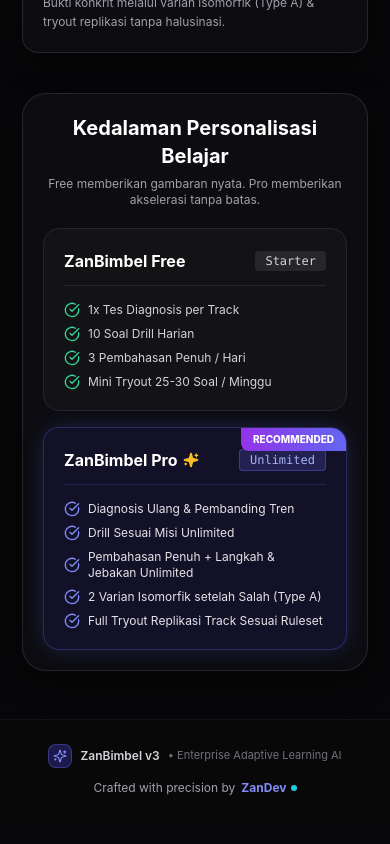
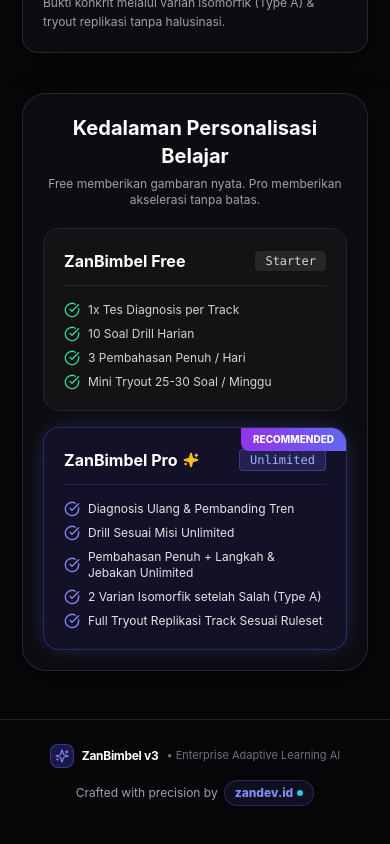
Before and after one commit to mistererte234-source/zanbim, a Next.js app: page / in a window 390 px wide. Shown: the part 1377-2221 px from the top of the page. Before the commit the page ends 2197 px from the top, so only its background shows below. Built offline with nearby package versions, Linux system fonts and the light colour scheme; no server answers; the database is empty.

Commit message:
fix: adjust mobile footer bottom padding to ensure zandev.id link is fully visible above bottom tab bar

```diff
--- a/src/components/layout/Footer.tsx
+++ b/src/components/layout/Footer.tsx
@@ -3,27 +3,28 @@
 
 export function Footer() {
   return (
-    <footer className="w-full border-t border-border/40 bg-zinc-950/80 backdrop-blur-md py-6 mt-auto">
+    <footer className="w-full border-t border-white/10 bg-[#070709]/80 backdrop-blur-xl py-6 pb-28 sm:pb-8 mt-auto relative z-30">
       <div className="max-w-7xl mx-auto px-4 sm:px-6 lg:px-8 flex flex-col sm:flex-row items-center justify-between gap-3 text-center sm:text-left">
 
+        {/* Brand info */}
         <div className="flex items-center gap-2">
           <div className="w-6 h-6 rounded-lg bg-indigo-600/30 flex items-center justify-center border border-indigo-500/40 shrink-0">
             <Sparkles className="w-3.5 h-3.5 text-indigo-400" />
           </div>
-          <span className="text-xs sm:text-sm font-semibold text-zinc-300">ZanBimbel v3</span>
+          <span className="text-xs sm:text-sm font-bold text-white tracking-tight">ZanBimbel v3</span>
           <span className="text-[11px] sm:text-xs text-zinc-500">• Enterprise Adaptive Learning AI</span>
         </div>
 
-        {/* Mandatory ZanDev Watermark Link */}
+        {/* Mandatory Clickable ZanDev Watermark Link */}
         <div className="flex items-center gap-1.5 text-xs text-zinc-400">
           <span>Crafted with precision by</span>
           <a
             href="https://zandev.id"
             target="_blank"
             rel="noopener noreferrer"
-            className="font-bold text-indigo-400 hover:text-indigo-300 hover:underline transition-colors flex items-center gap-1"
+            className="font-extrabold text-indigo-400 hover:text-cyan-300 hover:underline transition-colors flex items-center gap-1 bg-indigo-500/10 px-2.5 py-1 rounded-full border border-indigo-500/30 shadow-sm"
           >
-            ZanDev
+            zandev.id
             <span className="inline-block w-1.5 h-1.5 rounded-full bg-cyan-400 animate-pulse"></span>
           </a>
         </div>
```
